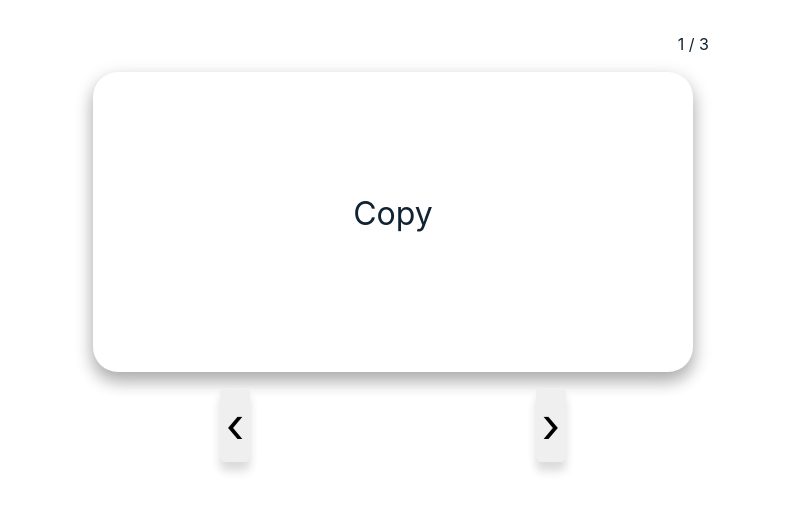
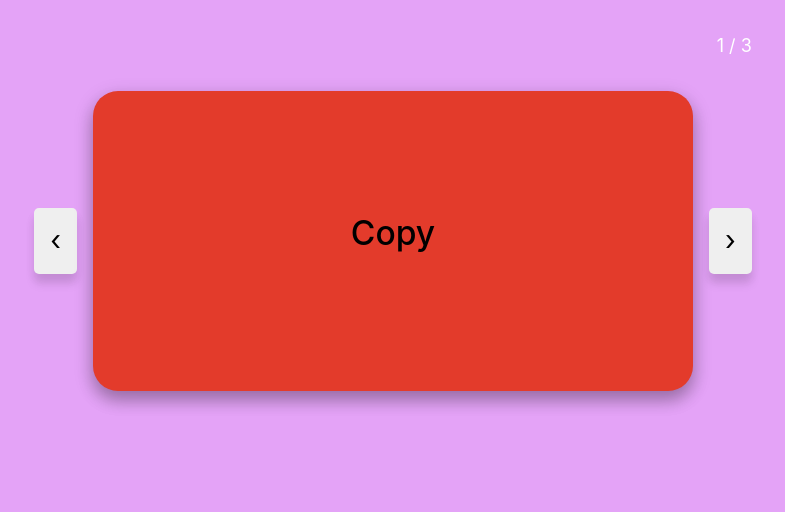
Before and after one commit to katherinejackson/HotkeyLearning, a React (Create React App) app in the folder hotkey_app/: page / in a window 1280 px wide. Shown: the top 512 px of the page, without its empty margins (247-1032 px from the left). Built offline with nearby package versions, Linux system fonts and the light colour scheme.

Commit message:
Updates formaatting, adds more evemnt handlers for study logging

```diff
--- a/hotkey_app/src/App.css
+++ b/hotkey_app/src/App.css
@@ -11,7 +11,7 @@
   }
 
   :root.colour {
-    --bg-color: #45ADFE;
+    --bg-color: #e4a3f7;
     --text-color: #FFFF;
   }
 
@@ -35,6 +35,18 @@
   --bg-color: #F9AB43;
 }
 
+.red{
+  --bg-color: #e33b2b;
+}
+
+.dark_blue{
+  --bg-color: #2b4de3;
+}
+
+.yellow{
+  --bg-color: #eeeb55;
+}
+
 body {
   background-color: var(--bg-color);
   color: var(--text-color);
@@ -44,6 +56,11 @@ button {
   border-radius: 5px;
   border-style: none;
   box-shadow: 0 10px 10px 0 rgb(0 0 0 / 10%), 0 6px 10px 0 rgb(0 0 0 / 5%);
+  padding: 1rem;
+}
+
+p {
+  font-size: large;
 }
 
 .App {
@@ -65,9 +82,13 @@ button {
   align-items: center;
   justify-content: center;
   border-radius: 25px;
-  font-size: 2rem;
   box-shadow: 0 10px 16px 0 rgb(0 0 0 / 20%), 0 6px 20px 0 rgb(0 0 0 / 19%);
   margin: 1rem;
+}
+
+.flashcard p {
+  font-size: larger;
+  color: black;
 }
 
 .flashcard-buttons {
@@ -78,6 +99,7 @@ button {
 
 .my-card {
   background-color: var(--bg-color);
+  border-color: azure;
   height: 120px;
   width: 120px;
   display: flex;
@@ -101,7 +123,7 @@ button {
 
 .selected {
   border-style: solid;
-  border-width: 5px;
+  border-width: 10px;
 }
 
 
--- a/hotkey_app/src/App.js
+++ b/hotkey_app/src/App.js
@@ -7,10 +7,9 @@ import keyData from './keyData'
 import './App.css'
 import Game from './Game';
 
-const options = window?.options || { view: 'flashcards', colour_scheme: 'default'};
+const options = window?.options || { view: 'flashcards', colour_scheme: 'colour'};
 
 function App() {
-  // const [view, setView] = useState('flashcard')
   options['selectedItems'] = window?.localStorage?.selected_items || "([0,1,2])"
   console.log("App", options)
   const [view, setView] = useState(options['view'])
--- a/hotkey_app/src/Card.jsx
+++ b/hotkey_app/src/Card.jsx
@@ -1,6 +1,7 @@
 import React, { useState } from "react";
 
-const colours = ['blue', 'green', 'purple', 'orange']
+import { colours } from "./constants";
+
 
 const getClassName = (options) => {
     var className = "my-card "
--- a/hotkey_app/src/CreateStack.jsx
+++ b/hotkey_app/src/CreateStack.jsx
@@ -34,6 +34,7 @@ const CreateStack = ({ data, options}) => {
                         selected={selectedData.includes(index)}
                         value={index}
                         options={options}
+                        key={command['command']}
                     />
 
                 ))}
--- a/hotkey_app/src/FlashcardLearning.jsx
+++ b/hotkey_app/src/FlashcardLearning.jsx
@@ -1,6 +1,6 @@
 import React, { useState } from "react";
-
-const colours = ['blue', 'green', 'purple', 'orange']
+import { onFinishStack } from "./studyEventHandlers";
+import { colours } from "./constants";
 
 const parseItems = (items) => {
     items = items.replace("(", '')
@@ -41,6 +41,7 @@ const FlashcardLearning = ({ data, options }) => {
             setCurrentIndex(currentIndex + 1)
         } else {
             setCurrentIndex(0)
+            onFinishStack()
         }
 
         setColour(getColour(options))
@@ -62,15 +63,14 @@ const FlashcardLearning = ({ data, options }) => {
         selectedItems.length > 0
             ? <div>
                 <p className="d-flex justify-content-end">{`${currentIndex + 1} / ${selectedItems.length}`}</p>
-                <div className={`flashcard ${colour}`} onClick={handleCardClick}>
-                    {showFront ? <p>{data[selectedItems[currentIndex]]['command']}</p> : <p>{data[selectedItems[currentIndex]]['windows_key']}</p>}
+                <div className="d-flex flex-row align-items-center h3">
+                    <button onClick={showPrevCard}>‹</button>
+                    <div className={`flashcard ${colour}`} onClick={handleCardClick}>
+                        {showFront ? <p>{data[selectedItems[currentIndex]]['command']}</p> : <p>{data[selectedItems[currentIndex]]['windows_key']}</p>}
 
-                </div>
-                <div className="flashcard-buttons">
-                    <button onClick={showPrevCard}>‹</button>
+                    </div>
                     <button onClick={showNextCard}>›</button>
                 </div>
-
             </div>
             : <p>No Cards to display</p>
     )
--- a/hotkey_app/src/Game.jsx
+++ b/hotkey_app/src/Game.jsx
@@ -46,6 +46,8 @@ const Game = ({ data, options }) => {
     const [selectedItems, setSelectedItems] = useState(parseItems(options.selectedItems))
     const [cards, setCards] = useState(shuffleCards(getCards(selectedItems, data)))
     const [started, setStarted] = useState(false)
+    const [highScore, setHighScore] = useState(null)
+    const [gameNumber, setGameNumber] = useState(1)
 
     const resetStack = () => {
         setCards(shuffleCards(getCards(selectedItems, data)))
@@ -58,8 +60,18 @@ const Game = ({ data, options }) => {
     return (
         <div>
             {started
-            ? <Matching selectedItems={selectedItems} cards={cards} resetStack={resetStack} options={options} />
-            : <button onClick={startGame}>Start Game</button>}
+                ? <Matching
+                    cards={cards}
+                    gameNumber={gameNumber}
+                    highScore={highScore}
+                    key={gameNumber}
+                    options={options}
+                    resetStack={resetStack}
+                    selectedItems={selectedItems}
+                    setGameNumber={setGameNumber}
+                    setHighScore={setHighScore}
+                />
+                : <button onClick={startGame}>Start Game</button>}
         </div>
 
     )
--- a/hotkey_app/src/Matching.jsx
+++ b/hotkey_app/src/Matching.jsx
@@ -1,62 +1,25 @@
 import React, { useState } from "react";
 import useTimer from 'easytimer-react-hook';
 
+import Card from "./Card";
+import { onFinishGame, onReplayClick } from "./studyEventHandlers";
 
-import Card from "./Card";
-
-const parseItems = (items) => {
-    items = items.replace("(", '')
-    items = items.replace(")", '')
-    items = items.replace("[", '')
-    items = items.replace("]", '')
-
-    items = items.split(",").map(Number)
-
-    // items.forEach(i => parseInt(i))
-    // TODO this is stupid and broken
-
-    items.pop()
-
-    return items
-}
-
-const getCards = (selectedItems, data) => {
-    const cards = []
-
-    selectedItems.map(i => {
-        const row = data[i]
-        cards.push({ text: row['command'], type: 'command', index: i, display: true })
-        cards.push({ text: row['windows_key'], type: 'key', index: i, display: true })
-    })
-
-    console.log('here')
-
-    return cards
-
-}
-
-const shuffleCards = (array) => {
-    const length = array.length;
-    for (let i = length; i > 0; i--) {
-        const randomIndex = Math.floor(Math.random() * i);
-        const currentIndex = i - 1;
-        const temp = array[currentIndex];
-        array[currentIndex] = array[randomIndex];
-        array[randomIndex] = temp;
-    }
-
-    return array;
-}
-
-const Matching = ({ selectedItems, cards, resetStack, options }) => {
+const Matching = ({
+    cards,
+    gameNumber,
+    highScore,
+    options,
+    resetStack,
+    selectedItems,
+    setGameNumber,
+    setHighScore
+}) => {
     const [clearedCards, setClearedCards] = useState([])
     const [selected, setSelected] = useState(null)
     const [finishTime, setFinishTime] = useState(null)
-    const [displayText, setDisplayText] = useState('')
 
     const [timer,] = useTimer();
     timer.start();
-
 
     const handleClick = (item) => {
         item = item.target.value.split(",")
@@ -74,27 +37,31 @@ const Matching = ({ selectedItems, cards, resetStack, options }) => {
                 })
 
                 clearedCards.push(item['index'])
-
-                setDisplayText('Correct!')
-
-            } else {
-                setDisplayText('Incorrect!')
             }
-
             setSelected(null)
         }
 
         if (clearedCards.length == selectedItems.length) {
             setFinishTime(timer.getTimeValues().toString())
+
+            if (!highScore || timer.getTimeValues().toString() < highScore) {
+                setHighScore(timer.getTimeValues().toString())
+                onFinishGame(timer.getTimeValues().toString())
+            } else {
+                onFinishGame(highScore)
+            }
+
             timer.stop()
-            setDisplayText('Completed!')
         }
     }
 
     const handleRestart = () => {
+        setClearedCards([])
+        setGameNumber(gameNumber + 1)
         resetStack()
         timer.reset()
         setFinishTime(null)
+        onReplayClick()
     }
 
     const isSelected = (item) => {
@@ -103,20 +70,24 @@ const Matching = ({ selectedItems, cards, resetStack, options }) => {
 
     return (
         <div>
-            {finishTime ? finishTime : timer.getTimeValues().toString()}
+            <div className="flex">
+                <p>{highScore ? `High Score: ${highScore}` : null}</p>
+                <p>{finishTime ? `Finished Time: ${finishTime}` : `Current time: ${timer.getTimeValues().toString()}`}</p>
+            </div>
+
             <button onClick={handleRestart}>Restart</button>
-            <p>{displayText}</p>
 
             <div className="grid" >
                 {cards.map(c => (
                     <Card
+                        display={c['display']}
+                        handleClick={handleClick}
+                        key={gameNumber + '-' + c['text']}
+                        options={options}
+                        selected={isSelected(c)}
                         text={c['text']}
                         value={[c['index'], c['text'], c['type']]}
-                        handleClick={handleClick}
-                        selected={isSelected(c)}
-                        display={c['display']}
-                        options={options}
-                        />
+                    />
 
                 ))}
             </div>
--- /dev/null
+++ b/hotkey_app/src/constants.js
@@ -0,0 +1 @@
+export const colours = ['blue', 'green', 'purple', 'orange', 'yellow', 'red', 'dark_blue']
--- a/hotkey_app/src/studyEventHandlers.js
+++ b/hotkey_app/src/studyEventHandlers.js
@@ -5,3 +5,21 @@ export const onClick = (val) => {
         console.log('The clicked item was ' + val)
     }
 }
+
+export const onFinishStack = () => {
+    if (window.finishStack) {
+        window.finishStack()
+    }
+}
+
+export const onFinishGame = (val) => {
+    if (window.finishGame) {
+        window.finishGame(val)
+    }
+}
+
+export const onReplayClick = () => {
+    if (window.replayedClick) {
+        window.replayedClick()
+    }
+}
```
